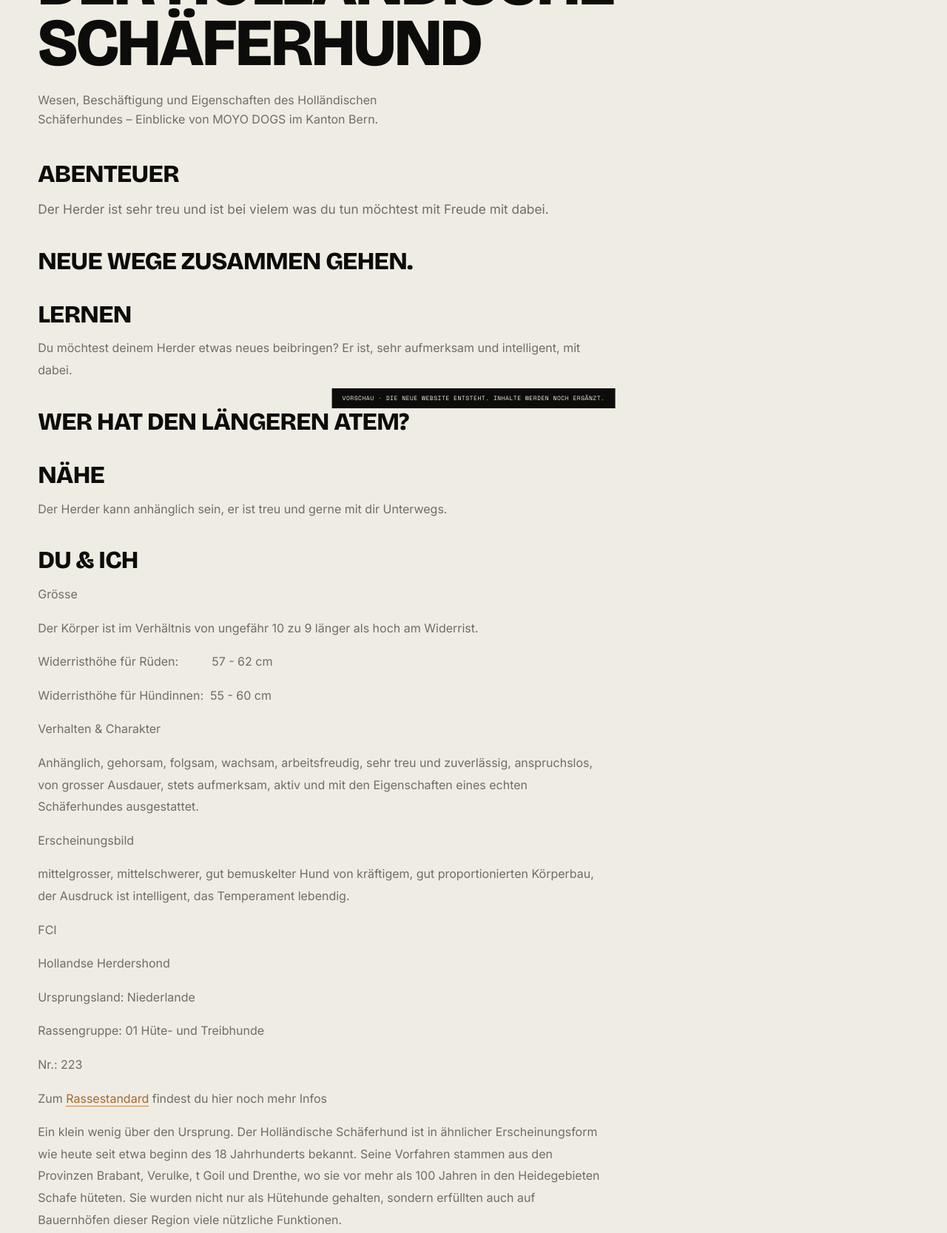
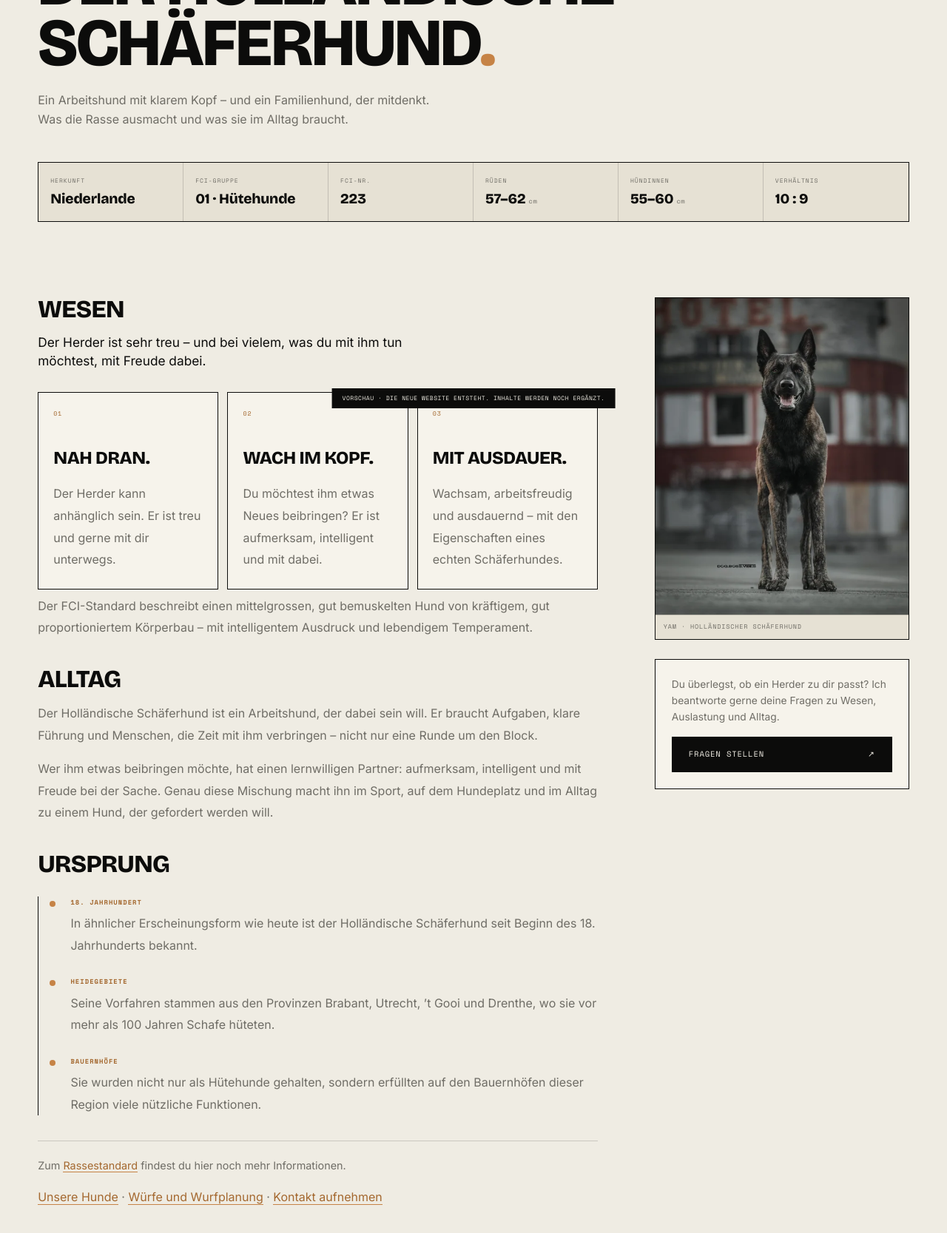
Before and after one commit to shadesofym/moyodogs, an Astro site: page /rasse in a window 1280 px wide. Shown: the part 234-1901 px from the top of the page at 74% size. Built offline with nearby package versions, Linux system fonts and the light colour scheme; Astro itself is replaced by a stand-in of ours.

Commit message:
Rasseseite: Faktenleiste, Wesenskarten und Zeitleiste
Inhalt gestrafft und korrigiert, Rasseprofil als Faktenband, Wesen als Karten mit Wischleiste auf Mobil, Ursprung als Zeitleiste, Foto und Kontaktaufruf als stehende Spalte.

```diff
--- a/src/content/pages/rasse.md
+++ /dev/null
@@ -1,54 +0,0 @@
----
-title: Der Holländische Schäferhund
-description: Wesen, Beschäftigung und Eigenschaften des Holländischen Schäferhundes – Einblicke von MOYO DOGS im
-  Kanton Bern.
----
-## Abenteuer
-
-Der Herder ist sehr treu und ist bei vielem was du tun möchtest mit Freude mit dabei.
-
-## neue Wege zusammen gehen.
-
-## Lernen
-
-Du möchtest deinem Herder etwas neues beibringen? Er ist, sehr aufmerksam und intelligent, mit dabei.
-
-## Wer hat den längeren Atem?
-
-## Nähe
-
-Der Herder kann anhänglich sein, er ist treu und gerne mit dir Unterwegs.
-
-## Du & Ich
-
-Grösse
-
-Der Körper ist im Verhältnis von ungefähr 10 zu 9 länger als hoch am Widerrist.
-
-Widerristhöhe für Rüden:          57 - 62 cm
-
-Widerristhöhe für Hündinnen:  55 - 60 cm
-
-Verhalten & Charakter
-
-Anhänglich, gehorsam, folgsam, wachsam, arbeitsfreudig, sehr treu und zuverlässig, anspruchslos, von grosser Ausdauer, stets aufmerksam, aktiv und mit den Eigenschaften eines echten Schäferhundes ausgestattet.
-
-Erscheinungsbild
-
-mittelgrosser, mittelschwerer, gut bemuskelter Hund von kräftigem, gut proportionierten Körperbau, der Ausdruck ist intelligent, das Temperament lebendig.
-
-FCI
-
-Hollandse Herdershond
-
-Ursprungsland: Niederlande
-
-Rassengruppe: 01 Hüte- und Treibhunde
-
-Nr.: 223
-
-Zum [Rassestandard](https://www.herdershond.ch/die-rasse/der-standard/) findest du hier noch mehr Infos
-
-Ein klein wenig über den Ursprung. Der Holländische Schäferhund ist in ähnlicher Erscheinungsform wie heute seit etwa beginn des 18 Jahrhunderts bekannt. Seine Vorfahren stammen aus den Provinzen Brabant, Verulke, t Goil und Drenthe, wo sie vor mehr als 100 Jahren in den Heidegebieten Schafe hüteten. Sie wurden nicht nur als Hütehunde gehalten, sondern erfüllten auch auf Bauernhöfen dieser Region viele nützliche Funktionen.
-
-[Unsere Hunde](/hunde/) · [Würfe und Wurfplanung](/wuerfe/) · [Kontakt aufnehmen](/kontakt/)
--- /dev/null
+++ b/src/pages/rasse.astro
@@ -0,0 +1,76 @@
+---
+import Base from '../layouts/Base.astro';
+---
+<Base title="Der Holländische Schäferhund" description="Wesen, Beschäftigung und Eigenschaften des Holländischen Schäferhundes – Einblicke von MOYO DOGS im Kanton Bern.">
+  <section class="page-heading wrap">
+    <span class="eyebrow">Die Rasse · Hollandse Herdershond</span>
+    <h1>Der Holländische<br/>Schäferhund<span class="dot">.</span></h1>
+    <p>Ein Arbeitshund mit klarem Kopf – und ein Familienhund, der mitdenkt. Was die Rasse ausmacht und was sie im Alltag braucht.</p>
+  </section>
+
+  <section class="wrap section below-heading" aria-label="Rasseprofil">
+    <div class="rasse-band" data-reveal>
+      <dl class="rasse-facts">
+        <div><dt>Herkunft</dt><dd>Niederlande</dd></div>
+        <div><dt>FCI-Gruppe</dt><dd>01 · Hütehunde</dd></div>
+        <div><dt>FCI-Nr.</dt><dd>223</dd></div>
+        <div><dt>Rüden</dt><dd>57–62 <span>cm</span></dd></div>
+        <div><dt>Hündinnen</dt><dd>55–60 <span>cm</span></dd></div>
+        <div><dt>Verhältnis</dt><dd>10 : 9</dd></div>
+      </dl>
+    </div>
+  </section>
+
+  <div class="wrap rasse-layout">
+    <article class="prose rasse-prose">
+      <h2>Wesen</h2>
+      <p class="rasse-lead">Der Herder ist sehr treu – und bei vielem, was du mit ihm tun möchtest, mit Freude dabei.</p>
+
+      <div class="rasse-traits">
+        <article class="rasse-trait">
+          <span class="num">01</span>
+          <h3>Nah dran.</h3>
+          <p>Der Herder kann anhänglich sein. Er ist treu und gerne mit dir unterwegs.</p>
+        </article>
+        <article class="rasse-trait">
+          <span class="num">02</span>
+          <h3>Wach im Kopf.</h3>
+          <p>Du möchtest ihm etwas Neues beibringen? Er ist aufmerksam, intelligent und mit dabei.</p>
+        </article>
+        <article class="rasse-trait">
+          <span class="num">03</span>
+          <h3>Mit Ausdauer.</h3>
+          <p>Wachsam, arbeitsfreudig und ausdauernd – mit den Eigenschaften eines echten Schäferhundes.</p>
+        </article>
+      </div>
+      <p class="rasse-hint" aria-hidden="true">Wischen für mehr →</p>
+
+      <p>Der FCI-Standard beschreibt einen mittelgrossen, gut bemuskelten Hund von kräftigem, gut proportioniertem Körperbau – mit intelligentem Ausdruck und lebendigem Temperament.</p>
+
+      <h2>Alltag</h2>
+      <p>Der Holländische Schäferhund ist ein Arbeitshund, der dabei sein will. Er braucht Aufgaben, klare Führung und Menschen, die Zeit mit ihm verbringen – nicht nur eine Runde um den Block.</p>
+      <p>Wer ihm etwas beibringen möchte, hat einen lernwilligen Partner: aufmerksam, intelligent und mit Freude bei der Sache. Genau diese Mischung macht ihn im Sport, auf dem Hundeplatz und im Alltag zu einem Hund, der gefordert werden will.</p>
+
+      <h2>Ursprung</h2>
+      <ol class="rasse-timeline">
+        <li data-reveal><b>18. Jahrhundert</b><p>In ähnlicher Erscheinungsform wie heute ist der Holländische Schäferhund seit Beginn des 18. Jahrhunderts bekannt.</p></li>
+        <li data-reveal><b>Heidegebiete</b><p>Seine Vorfahren stammen aus den Provinzen Brabant, Utrecht, ’t Gooi und Drenthe, wo sie vor mehr als 100 Jahren Schafe hüteten.</p></li>
+        <li data-reveal><b>Bauernhöfe</b><p>Sie wurden nicht nur als Hütehunde gehalten, sondern erfüllten auf den Bauernhöfen dieser Region viele nützliche Funktionen.</p></li>
+      </ol>
+
+      <p class="rasse-standard">Zum <a href="https://www.herdershond.ch/die-rasse/der-standard/">Rassestandard</a> findest du hier noch mehr Informationen.</p>
+      <p><a href="/hunde/">Unsere Hunde</a> · <a href="/wuerfe/">Würfe und Wurfplanung</a> · <a href="/kontakt/">Kontakt aufnehmen</a></p>
+    </article>
+
+    <aside class="rasse-aside" aria-label="Rasseprofil">
+      <figure class="rasse-photo">
+        <img src="/media/yam.webp" alt="Yam, ein Holländischer Schäferhund von MOYO DOGS" width="1000" height="667" loading="lazy"/>
+        <figcaption>Yam · Holländischer Schäferhund</figcaption>
+      </figure>
+      <div class="rasse-cta">
+        <p>Du überlegst, ob ein Herder zu dir passt? Ich beantworte gerne deine Fragen zu Wesen, Auslastung und Alltag.</p>
+        <a class="button" href="/kontakt/">Fragen stellen <span aria-hidden="true">↗</span></a>
+      </div>
+    </aside>
+  </div>
+</Base>
--- a/src/pages/sitemap.xml.ts
+++ b/src/pages/sitemap.xml.ts
@@ -6,7 +6,7 @@ export const GET:APIRoute=async()=>{
   getCollection('dogs',({data})=>data.published),getCollection('litters',({data})=>data.published),
   getCollection('posts',({data})=>data.published),getCollection('offspring',({data})=>data.published),getCollection('pages'),
  ]);
- const paths=['/','/hunde/','/nachzucht/','/wuerfe/','/blog/','/kontakt/',
+ const paths=['/','/hunde/','/nachzucht/','/wuerfe/','/rasse/','/blog/','/kontakt/',
   ...dogs.map(e=>`/hunde/${e.id}/`),...litters.map(e=>`/wuerfe/${e.id}/`),
   ...posts.map(e=>`/blog/${e.id}/`),...offspring.map(e=>`/nachzucht/${e.id}/`),...pages.map(e=>`/${e.id}/`)];
  const urls=[...new Set(paths)].sort();
--- a/src/styles/neo.css
+++ b/src/styles/neo.css
@@ -1817,6 +1817,312 @@ select:focus-visible {
   }
 }
 
+/* ---------- rasse ---------- */
+.rasse-band {
+  border: 1px solid var(--ink);
+  background: var(--paper-2);
+}
+
+.rasse-facts {
+  display: grid;
+  grid-template-columns: repeat(6, minmax(0, 1fr));
+  margin: 0;
+}
+
+.rasse-facts > div {
+  padding: 18px 16px 20px;
+  border-right: 1px solid var(--line);
+}
+
+.rasse-facts > div:last-child {
+  border-right: 0;
+}
+
+.rasse-facts dt {
+  font-family: var(--mono);
+  font-size: 0.5rem;
+  letter-spacing: 0.12em;
+  text-transform: uppercase;
+  color: var(--muted);
+}
+
+.rasse-facts dd {
+  margin: 8px 0 0;
+  font-family: var(--display);
+  font-size: clamp(1.05rem, 1.5vw, 1.35rem);
+  font-weight: 800;
+  line-height: 1.05;
+  letter-spacing: -0.01em;
+}
+
+.rasse-facts dd span {
+  font-family: var(--mono);
+  font-size: 0.55rem;
+  font-weight: 400;
+  letter-spacing: 0.06em;
+  color: var(--muted);
+}
+
+.rasse-layout {
+  display: grid;
+  grid-template-columns: minmax(0, 1fr) minmax(272px, 344px);
+  gap: clamp(40px, 6vw, 88px);
+  align-items: start;
+  padding-bottom: clamp(56px, 7vw, 96px);
+}
+
+.rasse-prose {
+  max-width: 700px;
+  min-width: 0;
+}
+
+.rasse-prose h2 {
+  margin-top: clamp(46px, 6vw, 72px);
+}
+
+.rasse-prose h2:first-child {
+  margin-top: 0;
+}
+
+.rasse-prose .rasse-lead {
+  max-width: 52ch;
+  color: var(--ink);
+  font-size: clamp(1.15rem, 1.7vw, 1.45rem);
+  line-height: 1.45;
+}
+
+.rasse-traits {
+  display: grid;
+  grid-template-columns: repeat(3, minmax(0, 1fr));
+  gap: 12px;
+  margin: 30px 0 8px;
+}
+
+.rasse-trait {
+  display: flex;
+  flex-direction: column;
+  gap: 10px;
+  padding: 22px 20px 24px;
+  border: 1px solid var(--ink);
+  background: #f6f3eb;
+}
+
+.rasse-trait .num {
+  font-family: var(--mono);
+  font-size: 0.52rem;
+  letter-spacing: 0.12em;
+  color: var(--copper-deep);
+}
+
+.rasse-trait h3 {
+  margin: 0;
+  font-size: clamp(1.35rem, 1.9vw, 1.7rem);
+  line-height: 1;
+}
+
+.rasse-trait p {
+  margin: 0;
+  font-size: 0.88rem;
+  line-height: 1.6;
+  color: var(--muted);
+}
+
+.rasse-hint {
+  display: none;
+  margin: 0;
+  font-family: var(--mono);
+  font-size: 0.52rem;
+  letter-spacing: 0.12em;
+  text-transform: uppercase;
+  color: var(--muted);
+}
+
+.rasse-timeline {
+  margin: 26px 0 0;
+  padding: 0;
+  border-left: 1px solid var(--ink);
+  list-style: none;
+}
+
+.rasse-timeline li {
+  position: relative;
+  padding: 0 0 26px 24px;
+}
+
+.rasse-timeline li:last-child {
+  padding-bottom: 0;
+}
+
+.rasse-timeline li::before {
+  content: "";
+  position: absolute;
+  top: 6px;
+  left: -4.5px;
+  width: 8px;
+  height: 8px;
+  border-radius: 50%;
+  background: var(--copper);
+}
+
+.rasse-timeline b {
+  display: block;
+  margin-bottom: 6px;
+  font-family: var(--mono);
+  font-size: 0.55rem;
+  letter-spacing: 0.12em;
+  text-transform: uppercase;
+  color: var(--copper-deep);
+}
+
+.rasse-timeline p {
+  margin: 0;
+  font-size: 0.95rem;
+  line-height: 1.65;
+}
+
+.rasse-aside {
+  position: sticky;
+  top: calc(var(--header) + 26px);
+  display: grid;
+  gap: 26px;
+}
+
+.rasse-photo {
+  margin: 0;
+  border: 1px solid var(--ink);
+  background: var(--paper-2);
+  overflow: hidden;
+}
+
+.rasse-photo img {
+  display: block;
+  width: 100%;
+  aspect-ratio: 4 / 5;
+  object-fit: cover;
+  object-position: center 30%;
+}
+
+.rasse-photo figcaption {
+  padding: 9px 11px;
+  border-top: 1px solid var(--line);
+  font-family: var(--mono);
+  font-size: 0.53rem;
+  letter-spacing: 0.1em;
+  text-transform: uppercase;
+  color: var(--muted);
+}
+
+.rasse-cta {
+  padding: 22px;
+  border: 1px solid var(--ink);
+  background: #f6f3eb;
+}
+
+.rasse-cta p {
+  margin: 0 0 16px;
+  font-size: 0.86rem;
+  line-height: 1.6;
+  color: var(--muted);
+}
+
+.rasse-cta .button {
+  width: 100%;
+}
+
+.rasse-prose .rasse-standard {
+  margin-top: 34px;
+  padding-top: 20px;
+  border-top: 1px solid var(--line);
+  font-size: 0.9rem;
+  color: var(--muted);
+}
+
+@media (max-width: 1100px) {
+  .rasse-facts {
+    grid-template-columns: repeat(3, minmax(0, 1fr));
+  }
+
+  .rasse-facts > div:nth-child(3) {
+    border-right: 0;
+  }
+
+  .rasse-facts > div:nth-child(-n + 3) {
+    border-bottom: 1px solid var(--line);
+  }
+}
+
+@media (max-width: 940px) {
+  .rasse-layout {
+    grid-template-columns: 1fr;
+  }
+
+  .rasse-aside {
+    position: static;
+    order: -1;
+  }
+
+  .rasse-photo img {
+    aspect-ratio: 16 / 9;
+    max-height: 420px;
+    object-position: center 35%;
+  }
+
+  .rasse-traits {
+    display: flex;
+    gap: 12px;
+    margin-inline: -4vw;
+    padding: 0 4vw 6px;
+    overflow-x: auto;
+    scroll-snap-type: x mandatory;
+    scrollbar-width: none;
+  }
+
+  .rasse-traits::-webkit-scrollbar {
+    display: none;
+  }
+
+  .rasse-trait {
+    flex: 0 0 46%;
+    scroll-snap-align: start;
+  }
+
+  .rasse-hint {
+    display: block;
+    margin-top: 10px;
+  }
+}
+
+@media (max-width: 560px) {
+  .rasse-facts {
+    grid-template-columns: repeat(2, minmax(0, 1fr));
+  }
+
+  .rasse-facts > div {
+    border-right: 1px solid var(--line);
+    border-bottom: 1px solid var(--line);
+  }
+
+  .rasse-facts > div:nth-child(2n) {
+    border-right: 0;
+  }
+
+  .rasse-facts > div:nth-child(3) {
+    border-right: 1px solid var(--line);
+  }
+
+  .rasse-facts > div:nth-last-child(-n + 2) {
+    border-bottom: 0;
+  }
+
+  .rasse-trait {
+    flex-basis: 84%;
+  }
+
+  .rasse-photo img {
+    aspect-ratio: 4 / 3;
+  }
+}
+
 /* ---------- detail pages ---------- */
 .detail-hero {
   display: grid;
```
